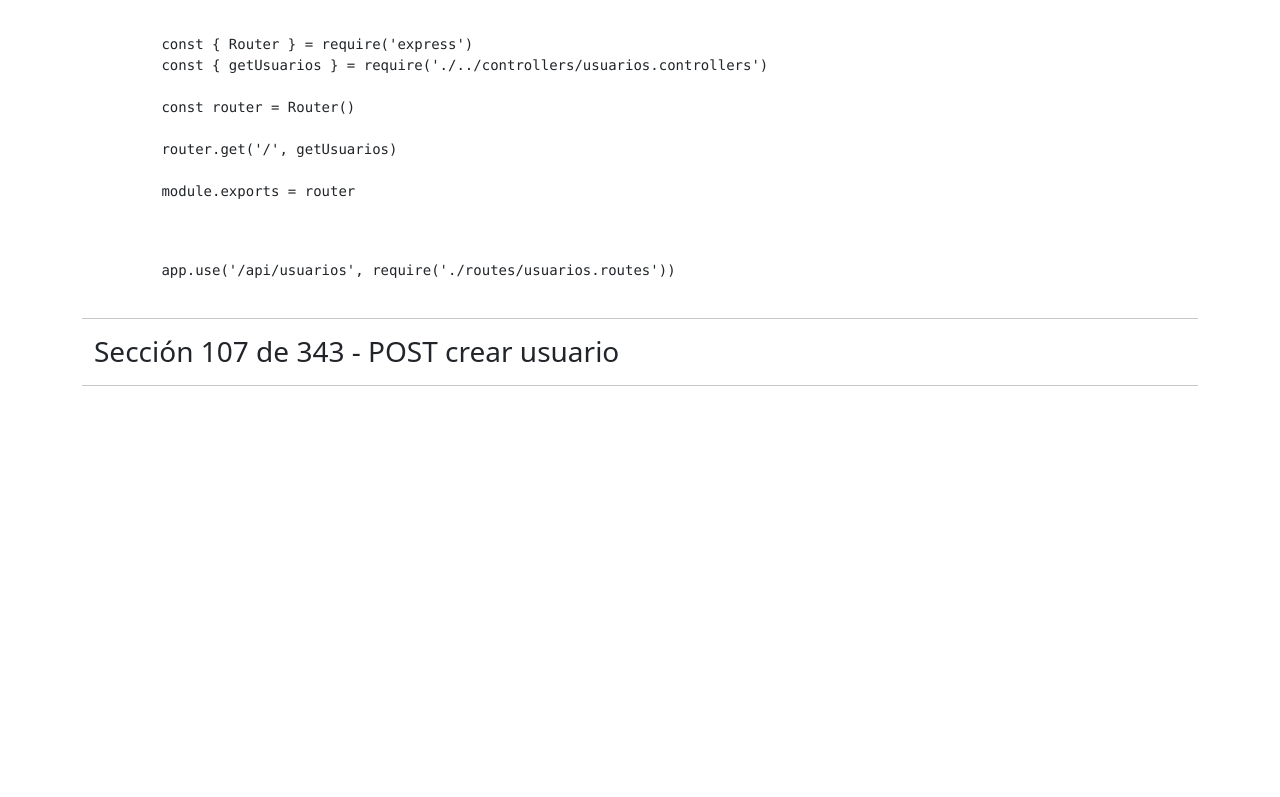
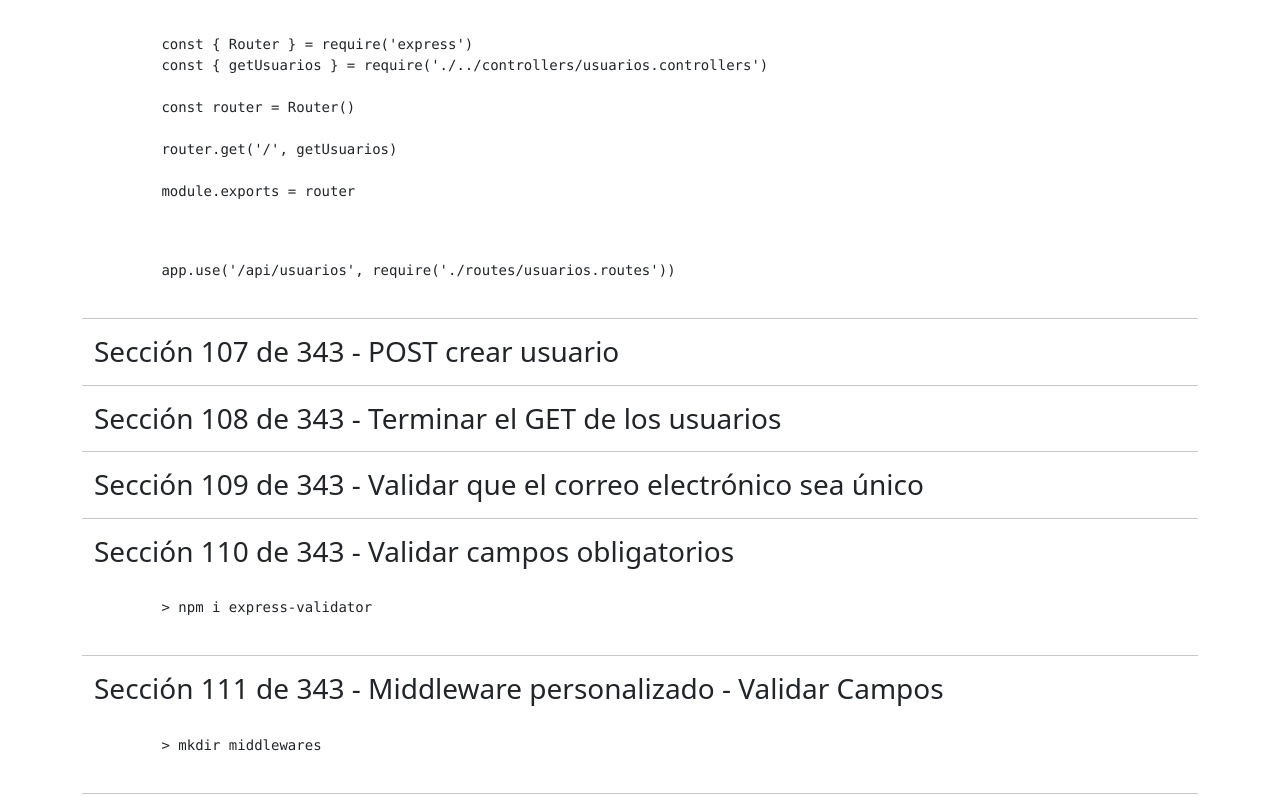
Before and after one commit to aliensanderdiaz/apuntes-angular-avanzado, a plain HTML site: page seccion-10-de-27-hospital-app-backend-server-funciones-de-usuario.html in a window 1280 px wide. Shown: the part 1500-2297 px from the top of the page. Before the commit the page ends 1902 px from the top, so only its background shows below. Drawn offline with nearby package versions, Linux system fonts and the light colour scheme.

Commit message:
middlewares

```diff
--- a/seccion-10-de-27-hospital-app-backend-server-funciones-de-usuario.html
+++ b/seccion-10-de-27-hospital-app-backend-server-funciones-de-usuario.html
@@ -124,6 +124,36 @@
 </section>
 <hr>
 
+<section class="container">
+    <h3>Sección 108 de 343 - Terminar el GET de los usuarios</h3>
+
+</section>
+<hr>
+
+<section class="container">
+    <h3>Sección 109 de 343 - Validar que el correo electrónico sea único</h3>
+
+</section>
+<hr>
+
+
+<section class="container">
+    <h3>Sección 110 de 343 - Validar campos obligatorios</h3>
+    <pre class="prettyprint">
+
+        > npm i express-validator
+    </pre>
+</section>
+<hr>
+
+<section class="container">
+    <h3>Sección 111 de 343 - Middleware personalizado - Validar Campos</h3>
+    <pre class="prettyprint">
+
+        > mkdir middlewares
+    </pre>
+</section>
+<hr>
 
 
 
```
